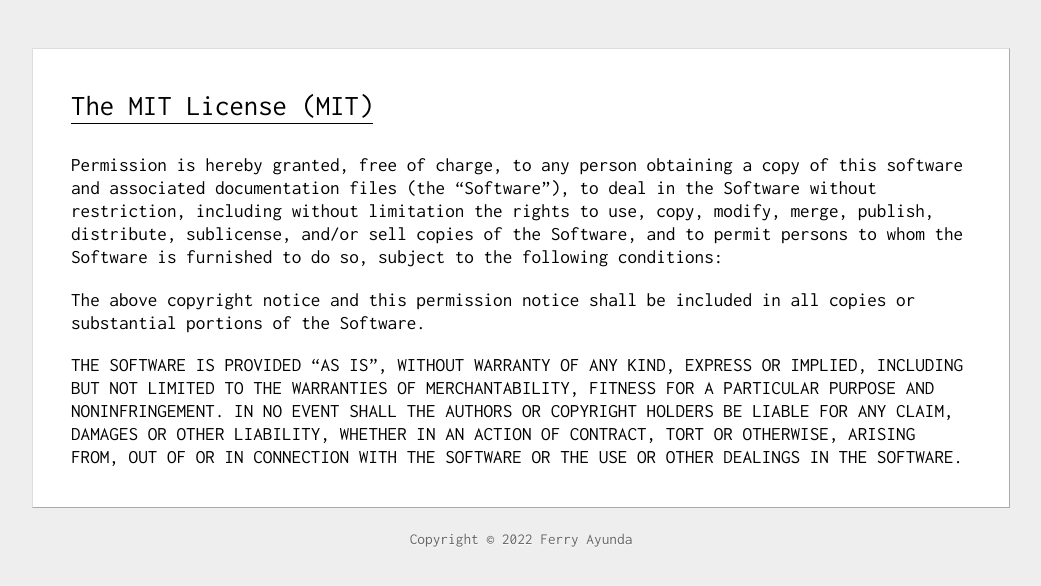
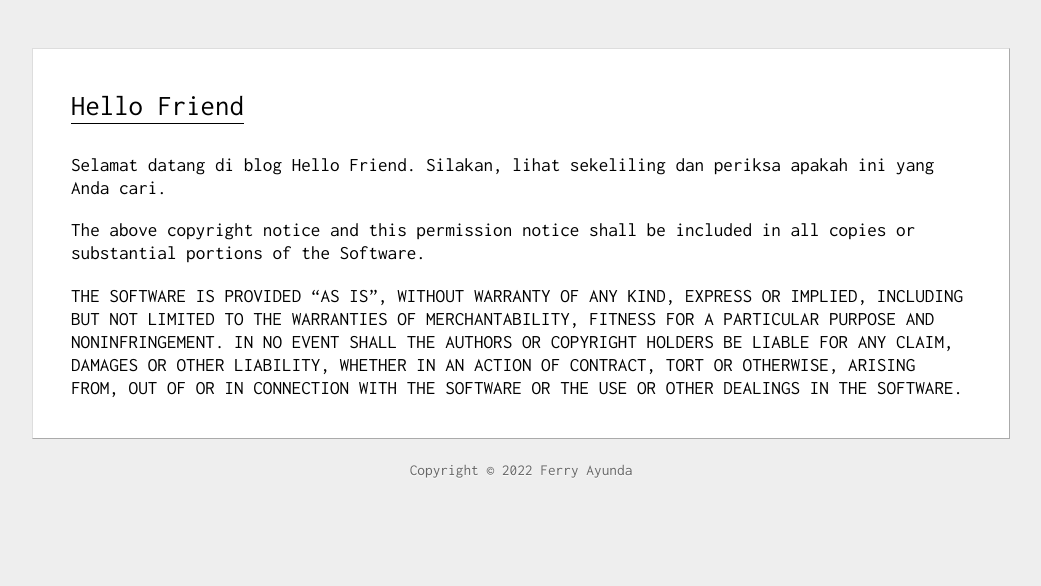
Before and after one commit to bankzhat/blog, a plain HTML site: page index.html in a window 1280 px wide. Shown: the whole page, without its empty margins (119-1160 px from the left). Drawn offline with Linux system fonts and the light colour scheme.

Commit message:
Update index.html

```diff
--- a/index.html
+++ b/index.html
@@ -18,14 +18,9 @@
     <!-- Your content here -->
     <article>
 
-    <h1>The MIT License (MIT)</h1>
+    <h1>Hello Friend</h1>
 
-    <p>Permission is hereby granted, free of charge, to any person obtaining a copy
-      of this software and associated documentation files (the “Software”), to deal
-      in the Software without restriction, including without limitation the rights
-      to use, copy, modify, merge, publish, distribute, sublicense, and/or sell
-      copies of the Software, and to permit persons to whom the Software is
-      furnished to do so, subject to the following conditions:</p>
+    <p>Selamat datang di blog Hello Friend. Silakan, lihat sekeliling dan periksa apakah ini yang Anda cari.</p>
 
     <p>The above copyright notice and this permission notice shall be included in
       all copies or substantial portions of the Software.</p>
```
